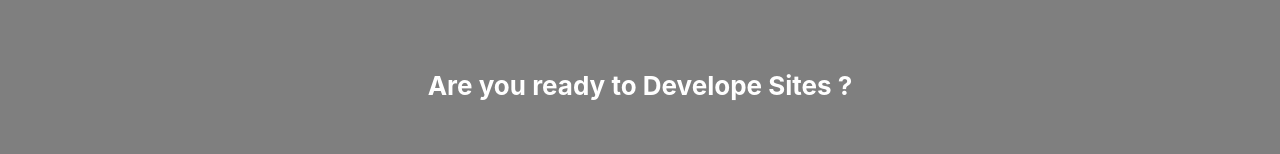
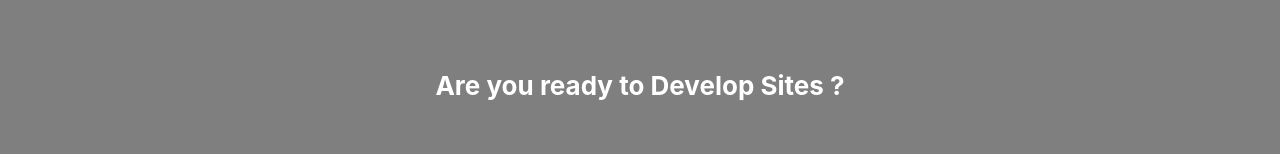
Before and after one commit to m0usaa/developers_project, a plain HTML site: page index.html in a window 1280 px wide. Shown: the part 315-469 px from the top of the page. Drawn offline with Linux system fonts and the light colour scheme.

Commit message:
Update index.html

```diff
--- a/index.html
+++ b/index.html
@@ -25,7 +25,7 @@
             </ul>
         </div>
         <div class="title">
-               <h1>Are you ready to Develope Sites ?</h1>
+               <h1>Are you ready to Develop Sites ?</h1>
         </div>
         <div class="button">
             <a href="#" class="btn">Start :)</a>
```
